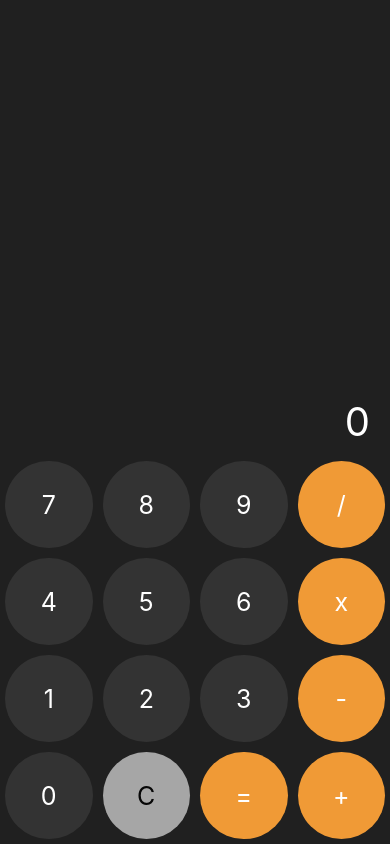
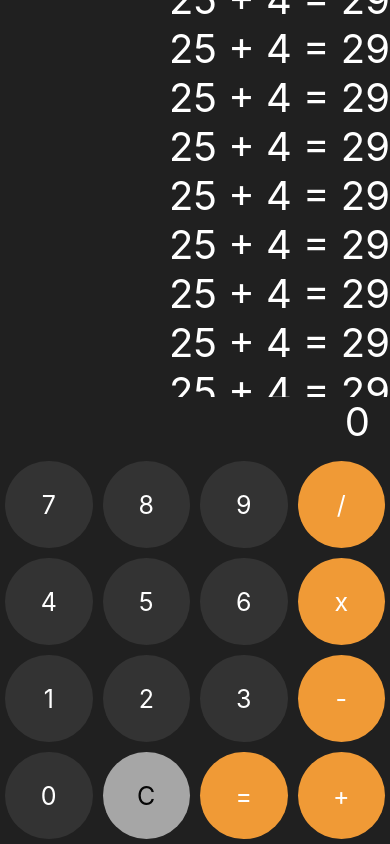
Before and after one commit to lorexp/react-native-calculator, a React Native app: screen / in a window 390 px wide. Built offline with nearby package versions, Linux system fonts and the light colour scheme.

Commit message:
add functions to show history

```diff
--- a/App.jsx
+++ b/App.jsx
@@ -1,14 +1,15 @@
-import React, { useState } from "react";
+import React, { useState, useEffect } from "react";
 import { StyleSheet, Text, View, StatusBar, SafeAreaView } from "react-native";
 
 import Row from "./components/Row";
 import Button from "./components/Button";
+import History from "./components/History";
 
 const styles = StyleSheet.create({
   container: {
-    flex: 1,
     backgroundColor: "#202020",
     justifyContent: "flex-end",
+    flex: 1,
   },
   value: {
     color: "#fff",
@@ -19,13 +20,72 @@ const styles = StyleSheet.create({
   },
 });
 
+const initialState = {
+  currentValue: "0",
+  operator: null,
+  previousValue: null,
+  history: "",
+};
+
+const data = [
+  {
+    id: 1,
+    history: "25 + 4 = 29",
+  },
+  {
+    id: 2,
+    history: "25 + 4 = 29",
+  },
+  {
+    id: 3,
+    history: "25 + 4 = 29",
+  },
+  {
+    id: 4,
+    history: "25 + 4 = 29",
+  },
+  {
+    id: 5,
+    history: "25 + 4 = 29",
+  },
+  {
+    id: 6,
+    history: "25 + 4 = 29",
+  },
+  {
+    id: 7,
+    history: "25 + 4 = 29",
+  },
+  {
+    id: 8,
+    history: "25 + 4 = 29",
+  },
+  {
+    id: 9,
+    history: "25 + 4 = 29",
+  },
+  {
+    id: 10,
+    history: "25 + 4 = 29",
+  },
+];
+
 export default function App() {
-  const [state, setState] = useState({
-    currentValue: "0",
-    operator: null,
-    previousValue: null,
-    history: "",
-  });
+  const [state, setState] = useState(initialState);
+  const [historyData, setHistoryData] = useState([]);
+
+  const loadHistory = async () => {
+    setHistoryData(data);
+  };
+
+  const saveHistory = async (history) => {
+    const id = historyData[historyData.length - 1].id + 1;
+    const newHistory = {
+      id,
+      history,
+    };
+    setHistoryData((prevHistory) => [...prevHistory, newHistory]);
+  };
 
   const handleNumber = (value) => {
     const { currentValue } = state;
@@ -54,31 +114,40 @@ export default function App() {
     };
 
     let result = 0;
-
+    let history = "";
     switch (operator) {
       case "/":
         result = previous / current;
+        history = `${previous} ${operator} ${current} = ${result}`;
         break;
 
       case "*":
         result = previous * current;
+        history = `${previous} ${operator} ${current} = ${result}`;
         break;
 
       case "-":
         result = previous - current;
+        history = `${previous} ${operator} ${current} = ${result}`;
         break;
 
       case "+":
         result = previous + current;
+        history = `${previous} ${operator} ${current} = ${result}`;
         break;
 
       default:
         result = current;
     }
 
+    if (history !== "") {
+      saveHistory(history);
+    }
+
     return setState({
       ...resetState,
       currentValue: result,
+      history,
     });
   };
 
@@ -95,11 +164,7 @@ export default function App() {
       case "equal":
         return handleEqual();
       case "clear":
-        return setState({
-          currentValue: "0",
-          operator: null,
-          previousValue: null,
-        });
+        return setState(initialState);
       default:
         return null;
     }
@@ -109,8 +174,13 @@ export default function App() {
     return calculator(type, value);
   };
 
+  useEffect(() => {
+    loadHistory();
+  }, []);
+
   return (
     <View style={styles.container}>
+      <History history={historyData} />
       <StatusBar barStyle="light-content" />
       <SafeAreaView>
         <Text style={styles.value}>
--- /dev/null
+++ b/components/History.jsx
@@ -0,0 +1,33 @@
+import React from "react";
+import { FlatList, Text, StyleSheet, SafeAreaView } from "react-native";
+
+const styles = StyleSheet.create({
+  container: {
+    backgroundColor: "#123",
+  },
+  value: {
+    color: "#fff",
+    fontSize: 40,
+    textAlign: "right",
+  },
+});
+
+export default function History({ history }) {
+  return (
+    <SafeAreaView style={{ height: "50%" }}>
+      <FlatList
+        keyExtractor={(item) => item.id.toString()}
+        data={history}
+        invertStickyHeaders
+        extraData={history.length}
+        renderItem={({ item }) => {
+          return (
+            <Text key={item.key} style={styles.value}>
+              {item.history}
+            </Text>
+          );
+        }}
+      />
+    </SafeAreaView>
+  );
+}
```
Also changed, not shown: components/Button.jsx (renamed from components/Button.js), components/Row.jsx (renamed from components/Row.js).
